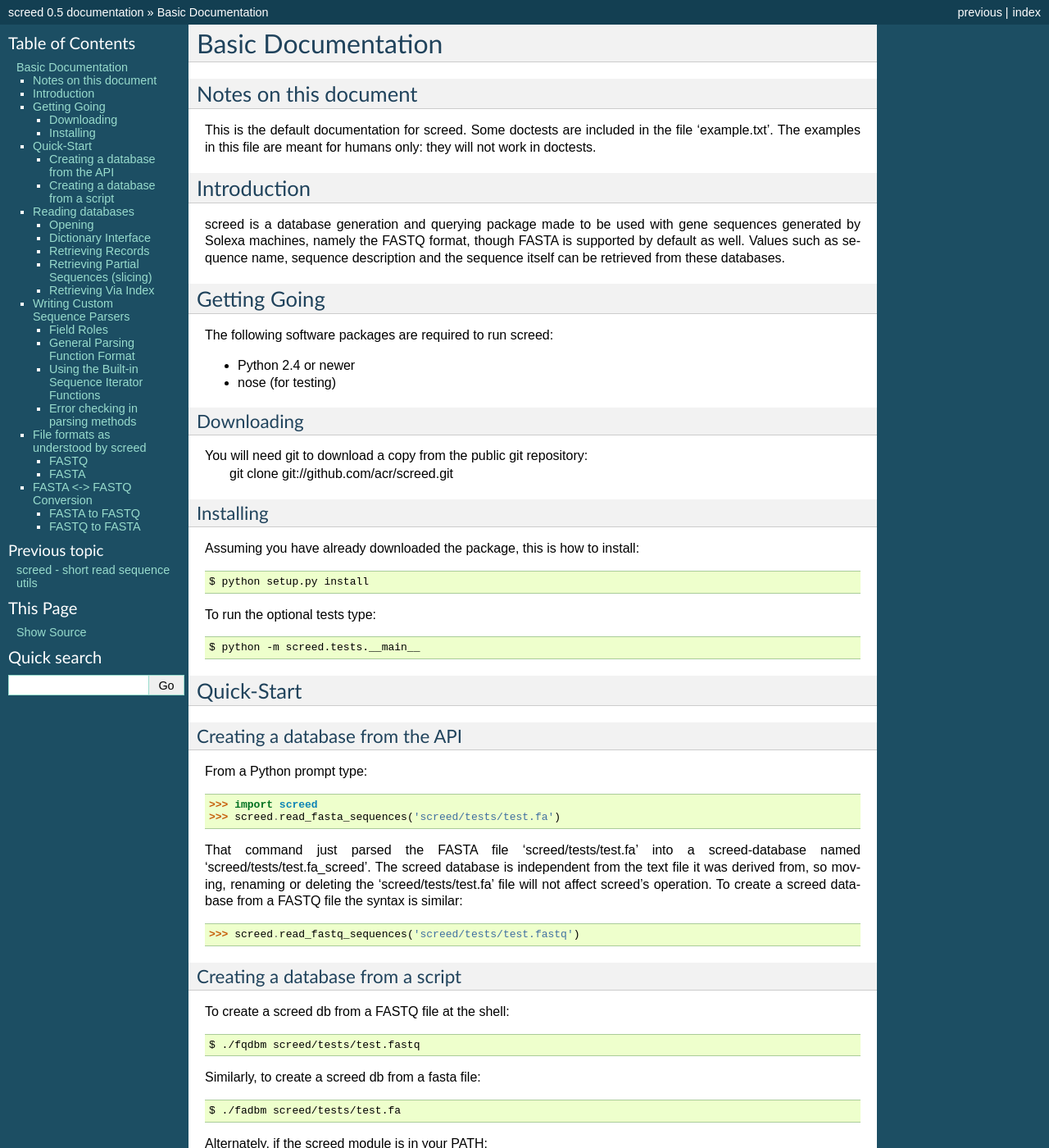
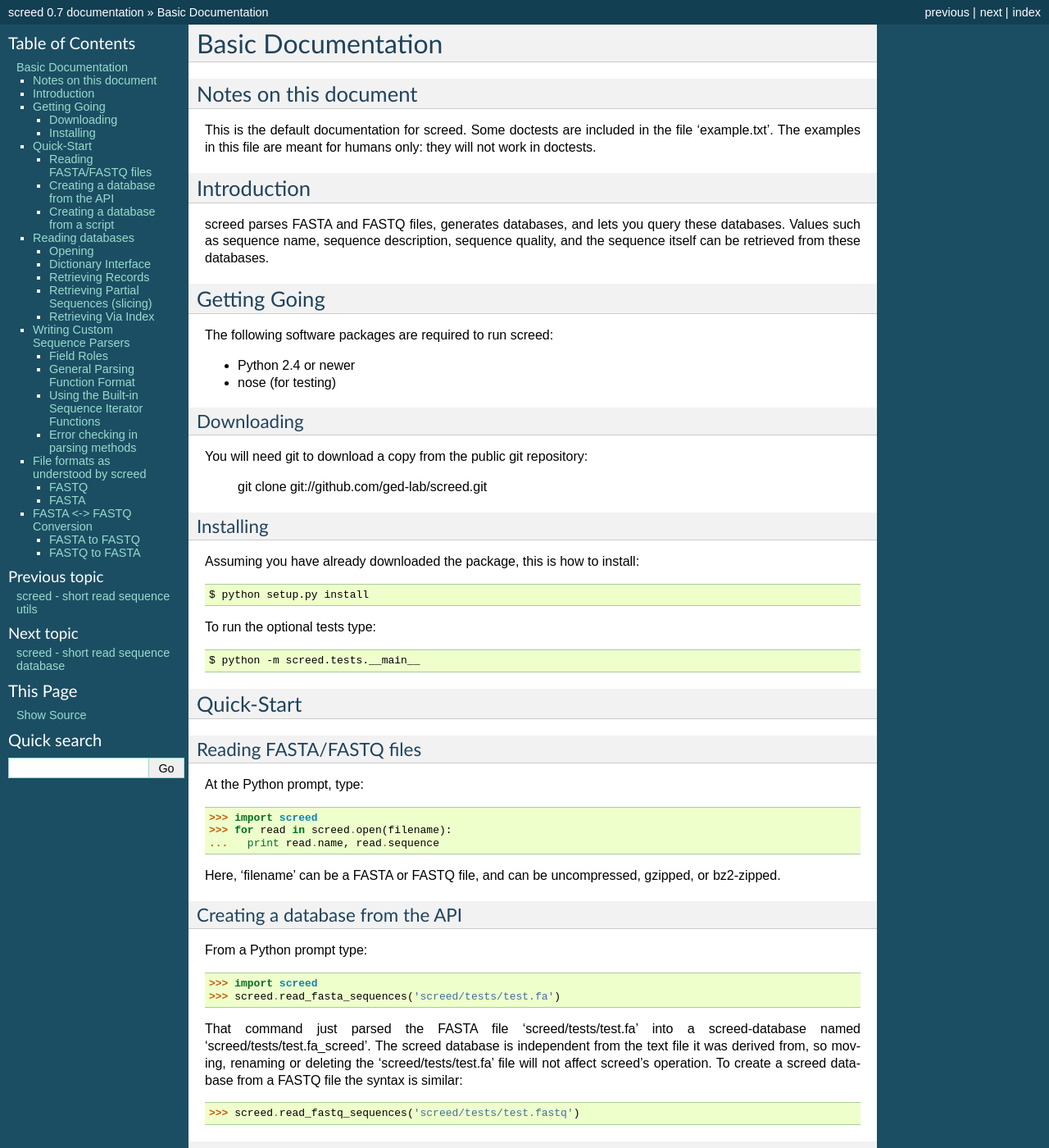
Before and after one commit to dib-lab/screed, a Sphinx documentation site: the page built from doc/screed.txt, in a window 1280 px wide and 1400 px high. Shown: the whole window at 82% size. Built offline with Sphinx 7.4.7, drawn with Linux system fonts in a browser that asks for light colours; some of the changed text lies outside the part shown.

Commit message:
updated version; documented 'open'

```diff
--- a/doc/conf.py
+++ b/doc/conf.py
@@ -48,9 +48,9 @@
 # built documents.
 #
 # The short X.Y version.
-version = '0.5'
+version = '0.7'
 # The full version, including alpha/beta/rc tags.
-release = '0.5'
+release = '0.7'
 
 # The language for content autogenerated by Sphinx. Refer to documentation
 # for a list of supported languages.
--- a/doc/index.txt
+++ b/doc/index.txt
@@ -6,7 +6,7 @@
 screed - short read sequence utils
 ==================================
 
-:Copyright: 2008-2010 Michigan State University
+:Copyright: 2008-2012 Michigan State University
 :Authors: Alex Nolley, C. Titus Brown
 :Contact: badmit@gmail.com, ctb@msu.edu
 :License: BSD
@@ -17,6 +17,7 @@
    :maxdepth: 2
 
    screed
+   example
 
 Indices and tables
 ==================
--- a/doc/screed.txt
+++ b/doc/screed.txt
@@ -12,14 +12,15 @@
 
 Introduction
 ============
-screed is a database generation and querying package made to be used with gene
-sequences generated by Solexa machines, namely the FASTQ format, though FASTA
-is supported by default as well. Values
-such as sequence name, sequence description and the sequence itself can be
+
+screed parses FASTA and FASTQ files, generates databases, and lets you
+query these databases.  Values such as sequence name, sequence
+description, sequence quality, and the sequence itself can be
 retrieved from these databases.
 
 Getting Going
 =============
+
 The following software packages are required to run screed:
 
 * Python 2.4 or newer
@@ -27,11 +28,14 @@
 
 Downloading
 -----------
+
 You will need git to download a copy from the public git repository:
-    git clone git://github.com/acr/screed.git
+
+    git clone git://github.com/ged-lab/screed.git
 
 Installing
--------------------
+----------
+
 Assuming you have already downloaded the package, this is how to install::
 
     $ python setup.py install
@@ -43,8 +47,21 @@
 Quick-Start
 ===========
 
+Reading FASTA/FASTQ files
+-------------------------
+
+At the Python prompt, type::
+
+   >>> import screed
+   >>> for read in screed.open(filename):
+   ...   print read.name, read.sequence
+
+Here, 'filename' can be a FASTA or FASTQ file, and can be
+uncompressed, gzipped, or bz2-zipped.
+
 Creating a database from the API
 --------------------------------
+
 From a Python prompt type::
 
     >>> import screed
@@ -61,6 +78,7 @@
 
 Creating a database from a script
 ---------------------------------
+
 To create a screed db from a FASTQ file at the shell::
 
     $ ./fqdbm screed/tests/test.fastq
@@ -76,40 +94,44 @@
 
 where <fast* file> is the path to a sequence file.
 
-screed natively supports FASTA and FASTQ database creation. If you have a new
-sequence you want screed to work with, see the section below on Writing
-Custom Sequence Parsers.
+screed natively supports FASTA and FASTQ database creation. If you
+have a new sequence you want screed to work with, see the section
+below on Writing Custom Sequence Parsers.
 
 Reading databases
 =================
-The class ScreedDB is used to read screed databases, regardless of what file
-format they were derived from (FASTA/FASTQ/hava/etc..). One reader to
-rule them all!
+
+The class ScreedDB is used to read screed databases, regardless of
+what file format they were derived from (FASTA/FASTQ/hava/etc.). One
+reader to rule them all!
 
 Opening
 -------
-In the Python environment, import the ScreedDB class and load
-some databases::
+
+In the Python environment, import the ScreedDB class and load some
+databases::
 
     >>> from screed import ScreedDB
     >>> fadb = ScreedDB('screed/tests/test.fa')
     >>> fqdb = ScreedDB('screed/tests/test.fastq')
 
-Notice how you didn't need to write the '_screed' at the end of the file names?
-screed automatically adds that to the file name if you didn't.
+Notice how you didn't need to write the '_screed' at the end of the
+file names?  screed automatically adds that to the file name if you
+didn't.
 
 Dictionary Interface
 --------------------
-Since screed emulates a read-only dictionary interface, any methods that
-don't modify a dictionary are supported::
+
+Since screed emulates a read-only dictionary interface, any methods
+that don't modify a dictionary are supported::
 
     >>> fadb.keys()
     >>> fqdb.keys()
 
-Each record in the database contains 'fields' such as name and sequence
-information. If the database was derived from a FASTQ file, accuracy and
-optional annotation strings are included. Conversely, FASTA-derived
-databases have a description field.
+Each record in the database contains 'fields' such as name and
+sequence information. If the database was derived from a FASTQ file,
+accuracy and optional annotation strings are included. Conversely,
+FASTA-derived databases have a description field.
 
 To retrieve the names of records in the database::
 
@@ -124,17 +146,18 @@
 
 Retrieving Records
 ------------------
-A record is the standard container unit in screed. Each has 'fields' that
-vary slightly depending on what kind of file the database was derived from.
-For instance, a FASTQ-derived screed database has an id, a name,
-a quality score and a sequence. A FASTA-derived screed database has an
-id, name, description and a sequence.
+
+A record is the standard container unit in screed. Each has 'fields'
+that vary slightly depending on what kind of file the database was
+derived from.  For instance, a FASTQ-derived screed database has an
+id, a name, a quality score and a sequence. A FASTA-derived screed
+database has an id, name, description and a sequence.
 
 Retrieving whole records::
 
     >>> records = []
     >>> for record in fadb.itervalues():
-    >>>     records.append(record)
+    ...     records.append(record)
 
 What is returned is a dictionary of fields. The names of fields
 are keys into this dictionary with the actual information as values.
@@ -152,17 +175,17 @@
 
 Retrieving Partial Sequences (slicing)
 --------------------------------------
+
 screed supports the concept of retrieving a 'slice' or a subset of a
-sequence string. The motivation is speed: if you have a database
-entry with a very long sequence string but only want a small portion
-of the string, it is faster to retrieve only the portion than to
-retrieve the entire string and then perform standard Python string
-slicing.
+sequence string. The motivation is speed: if you have a database entry
+with a very long sequence string but only want a small portion of the
+string, it is faster to retrieve only the portion than to retrieve the
+entire string and then perform standard Python string slicing.
 
 By default, screed's FASTA database creator sets up the 'sequence'
-column to support slicing. For example, if you have an entry with
-name 'someSeq' which has a 10K long sequence, and you want a
-slice of the sequence spanning positions 4000 to 4080::
+column to support slicing. For example, if you have an entry with name
+'someSeq' which has a 10K long sequence, and you want a slice of the
+sequence spanning positions 4000 to 4080::
 
     >>> seq = db['someSeq'].sequence
     >>> slice = seq[4000:4080]
@@ -172,73 +195,79 @@
     >>> seq = str(db['someSeq'].sequence)
     >>> slice = seq[4000:4080]
 
-Because deep down, less information is being read off the disk.
-The str() method above causes the entire sequence to be retrieved
-as a string. Then Python slicing is done on the string 'seq' and
-the subset stored in 'slice'.
+Because deep down, less information is being read off the disk.  The
+str() method above causes the entire sequence to be retrieved as a
+string. Then Python slicing is done on the string 'seq' and the subset
+stored in 'slice'.
 
 Retrieving Via Index
 --------------------
+
 Sometimes you don't care what the name of a sequence is; you're only
-interested in its position in the database. In these cases, retrieval via
-index is the method you'll want to use::
+interested in its position in the database. In these cases, retrieval
+via index is the method you'll want to use::
 
     >>> record = fqdb.loadRecordByIndex(5)
 
-An index is like an offset into the database. The order records were kept in
-the FASTA or FASTQ file determines the index in their resulting screed database.
-The first record in a sequence file will have an index of 0, the
-second, an index of 1 and so on.
+An index is like an offset into the database. The order records were
+kept in the FASTA or FASTQ file determines the index in their
+resulting screed database.  The first record in a sequence file will
+have an index of 0, the second, an index of 1 and so on.
 
 Writing Custom Sequence Parsers
 ===============================
+
 screed is built to be adaptable to new kinds of file sequence formats.
 Included with screed are parsers for handling FASTA and FASTQ sequence
-file types, though if you need screed to work with a new format,
-all you need to do is write a new parser.
+file types, though if you need screed to work with a new format, all
+you need to do is write a new parser.
 
 Field Roles
 -----------
-Each field in a screed database is assigned a role. These roles describe what
-kind of information is stored in their field. Right now there are only 4
-different roles in a screed database: the text role, the sliceable role,
-the indexed key role and the primary key role. All roles are defined in the
-file: screed/DBConstants.py
 
-The text role (DBConstants._STANDARD_TEXT) is the role most fields in a
-database will have. This role tells screed that the associated field is
-storing standard textual data. Nothing special.
+Each field in a screed database is assigned a role. These roles
+describe what kind of information is stored in their field. Right now
+there are only 4 different roles in a screed database: the text role,
+the sliceable role, the indexed key role and the primary key role. All
+roles are defined in the file: screed/DBConstants.py
+
+The text role (DBConstants._STANDARD_TEXT) is the role most fields in
+a database will have. This role tells screed that the associated field
+is storing standard textual data. Nothing special.
 
 The sliceable role (DBConstants._SLICEABLE_TEXT) is a role that can be
-assigned to long sequence fields. screed's default FASTA parser defines
-the 'sequence' field with the sliceable role. When screed retrieves a field
-that has the sliceable role, it builds a special data structure that
-supports slicing into the text.
+assigned to long sequence fields. screed's default FASTA parser
+defines the 'sequence' field with the sliceable role. When screed
+retrieves a field that has the sliceable role, it builds a special
+data structure that supports slicing into the text.
 
-The indexed key role (DBConstants._INDEXED_TEXT_KEY) is associated with
-exactly one of the fields in a screed database. In screed's FASTA and
-FASTQ parsers, this role is fulfilled by the 'name' field. This field
-is required because it is the field screed tells sqlite to index when
-creating the database and it is the field used for name look-ups when
-querying a screed database.
+The indexed key role (DBConstants._INDEXED_TEXT_KEY) is associated
+with exactly one of the fields in a screed database. In screed's FASTA
+and FASTQ parsers, this role is fulfilled by the 'name' field. This
+field is required because it is the field screed tells sqlite to index
+when creating the database and it is the field used for name look-ups
+when querying a screed database.
 
-The primary key role (DBConstants._PRIMARY_KEY_ROLE) is a role automatically
-associated with the 'id' field in each database. This field is always
-created with each screed database and always holds this role. You as a
-user of screed won't need to worry about this one.
+The primary key role (DBConstants._PRIMARY_KEY_ROLE) is a role
+automatically associated with the 'id' field in each database. This
+field is always created with each screed database and always holds
+this role. You as a user of screed won't need to worry about this one.
 
 General Parsing Function Format
 -------------------------------
-create_db is the function central to the creation of screed databases. This
-function accepts a file path, a tuple of field names and roles, and an
-iterator function. The file path describes where the screed database should
-go, the tuple contains the names of fields and their associated roles and
-the iterator function yields records in a dictionary format.
 
-This sub-section describes general steps for preparing and using screed with a
-custom sequence parser. Though they don't have to be, future sequence parsers
-should be located in the seqparse.py file for convenience.
-These steps will be described in the context of working from the Python shell.
+create_db is the function central to the creation of screed
+databases. This function accepts a file path, a tuple of field names
+and roles, and an iterator function. The file path describes where the
+screed database should go, the tuple contains the names of fields and
+their associated roles and the iterator function yields records in a
+dictionary format.
+
+This sub-section describes general steps for preparing and using
+screed with a custom sequence parser. Though they don't have to be,
+future sequence parsers should be located in the seqparse.py file for
+convenience.  These steps will be described in the context of working
+from the Python shell.
 
 First import the create_db function::
 
@@ -303,10 +332,12 @@
 overwritten.
 
 When you're done the sequence file should be closed::
+
     >>> seqfile.close()
 
 Using the Built-in Sequence Iterator Functions
 ----------------------------------------------
+
 This section shows how to use the 'fastq_iter' and 'fasta_iter' functions
 for returning records from a sequence file.
 
@@ -340,35 +371,38 @@
 
 Error checking in parsing methods
 ---------------------------------
+
 The existing FASTA/FASTQ parsing functions contain some error
-checking, such as making sure the file can be opened and checking correct
-data is being read. Though screed doesn't enforce this, it is strongly
-recommended to include error checking code in your parser. To remain
-non-specific to one file sequence type or another, the underlying screed
-library can't contain error checking code of this kind. If errors are not
-detected by the parsing function, they will be silently included into the
-database being built and could cause problems much later when trying to
-read from the database.
+checking, such as making sure the file can be opened and checking
+correct data is being read. Though screed doesn't enforce this, it is
+strongly recommended to include error checking code in your parser. To
+remain non-specific to one file sequence type or another, the
+underlying screed library can't contain error checking code of this
+kind. If errors are not detected by the parsing function, they will be
+silently included into the database being built and could cause
+problems much later when trying to read from the database.
 
 File formats as understood by screed
 ====================================
-While the screed database remains non-specific to file formats, the included
-FASTA and FASTQ parsers expect specific formats. These parsers attempt to
-handle the most common attributes of sequence files, though they can not
-support all features.
+
+While the screed database remains non-specific to file formats, the
+included FASTA and FASTQ parsers expect specific formats. These
+parsers attempt to handle the most common attributes of sequence
+files, though they can not support all features.
 
 FASTQ
 -----
-The FASTQ parsing function is read_fastq_sequences() and is located in the
-screed module.
 
-The first line in a record must begin with '@' and is
-followed by a record identifier (a name). An optional annotations string
-may be included after a space on the same line.
+The FASTQ parsing function is read_fastq_sequences() and is located in
+the screed module.
+
+The first line in a record must begin with '@' and is followed by a
+record identifier (a name). An optional annotations string may be
+included after a space on the same line.
 
 The second line begins the sequence line(s) which may be line wrapped.
-screed defines no limit on the length of sequence lines and no length on
-how many sequence lines a record may contain.
+screed defines no limit on the length of sequence lines and no length
+on how many sequence lines a record may contain.
 
 After the sequence line(s) comes a '+' character on a new line. Some
 FASTQ formats require the first line to be repeated after the '+'
@@ -382,11 +416,12 @@
 
 FASTA
 -----
-The FASTA parsing function is read_fasta_sequences() and is also located
-in the screed module.
 
-The first line in a record must begin with '>' and is followed with the
-sequence's name and an optional description. If the description is
+The FASTA parsing function is read_fasta_sequences() and is also
+located in the screed module.
+
+The first line in a record must begin with '>' and is followed with
+the sequence's name and an optional description. If the description is
 included, it is separated from the name with a space. Note that though
 the FASTA format doesn't require named records, screed does. Without a
 unique name, screed can't look up sequences by name.
@@ -396,14 +431,16 @@
 
 FASTA <-> FASTQ Conversion
 ==========================
+
 As an extra nicety, screed can convert FASTA files to FASTQ and back again.
 
 FASTA to FASTQ
 --------------
-The function used for this process is called 'ToFastq' and is located in the
-screed module. It takes the path to a screed database as the first argument
-and a path to the desired FASTQ file as the second argument. There is also
-a shell interface called ToFastq.py::
+
+The function used for this process is called 'ToFastq' and is located
+in the screed module. It takes the path to a screed database as the
+first argument and a path to the desired FASTQ file as the second
+argument. There is also a shell interface called ToFastq.py::
 
     $ ./ToFastq.py <path to fasta db> <converted fastq file>
 
@@ -413,29 +450,32 @@
 
 if the screed module is in your PATH.
 
-The FASTA name attribute is directly dumped from the file. The sequence
-attribute is also dumped pretty much directly, but is line wrapped to 80
-characters if it is longer.
+The FASTA name attribute is directly dumped from the file. The
+sequence attribute is also dumped pretty much directly, but is line
+wrapped to 80 characters if it is longer.
 
 Any description line in the FASTA database is stored as a FASTQ annotation
 string with no other interpretation done.
 
-Finally, as there is no accuracy or quality score in a FASTA file, a default
-one is generated. The generation of the accuracy follows the Sanger FASTQ
-conventions. The score is 1 (ASCII: '"') meaning a probability of about 75%
-that the read is incorrect (1 in 4 chance). This PHRED quality score is
-calculated from the Sanger format: Q = -10log(p) where p is the probability
-of an incorrect read. Obviously this is a very rough way of providing a
-quality score and it is only intended to fill in the requirements of a FASTQ
-file. Any application needing a true measurement of the accuracy should
-not rely on this automatic conversion.
+Finally, as there is no accuracy or quality score in a FASTA file, a
+default one is generated. The generation of the accuracy follows the
+Sanger FASTQ conventions. The score is 1 (ASCII: '"') meaning a
+probability of about 75% that the read is incorrect (1 in 4
+chance). This PHRED quality score is calculated from the Sanger
+format: Q = -10log(p) where p is the probability of an incorrect
+read. Obviously this is a very rough way of providing a quality score
+and it is only intended to fill in the requirements of a FASTQ
+file. Any application needing a true measurement of the accuracy
+should not rely on this automatic conversion.
 
 FASTQ to FASTA
 --------------
-The function used for this process is called 'toFasta' and is located in the
-screed module. It takes the path to a screed database as the first argument
-and a path to the desired FASTA file as the second argument. Like the ToFastq
-function before, there is a shell interface to ToFasta::
+
+The function used for this process is called 'toFasta' and is located
+in the screed module. It takes the path to a screed database as the
+first argument and a path to the desired FASTA file as the second
+argument. Like the ToFastq function before, there is a shell interface
+to ToFasta::
 
     $ ./ToFasta.py <path to fastq db> <converted fasta file>
 
@@ -445,8 +485,9 @@
 
 if the screed module is in your PATH.
 
-As above, the name and sequence attributes are directly dumped from the FASTQ
-database to the FASTA file with the sequence line wrapping to 80 characters.
+As above, the name and sequence attributes are directly dumped from
+the FASTQ database to the FASTA file with the sequence line wrapping
+to 80 characters.
 
 If it exists, the FASTQ annotation tag is stored as the FASTA description tag.
 As there is no equivalent in FASTA, the FASTQ accuracy score is ignored.
--- a/setup.py
+++ b/setup.py
@@ -9,8 +9,8 @@
       version='0.7',
       description='A short read database',
       author='Alex Nolley, C. Titus Brown',
-      author_email='badmit@gmail.com, ctb@msu.edu',
-      url='http://github.com/ctb/screed/',
+      author_email='ctb@msu.edu',
+      url='http://github.com/ged-lab/screed/',
       packages=['screed', 'screed.tests'],
       package_data={'screed.tests': ['test.*', 'test-whitespace.fa']},
       license='BSD',
```
